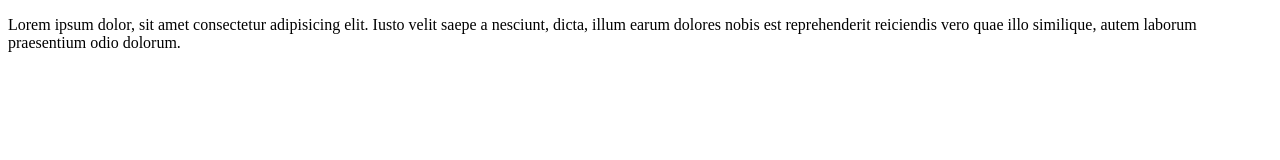
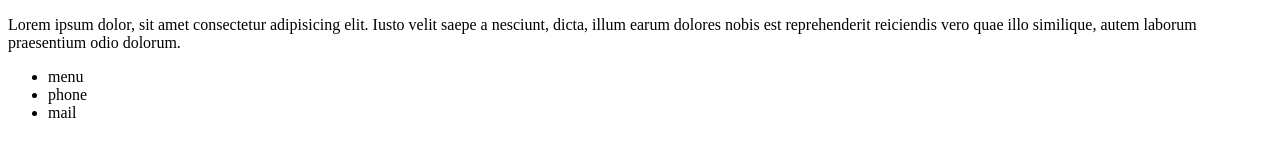
Before and after one commit to IrinaLender27/practic_demo, a plain HTML site: page css/index.html in a window 1280 px wide. Drawn offline with Linux system fonts and the light colour scheme.

Commit message:
update header

```diff
--- a/css/index.html
+++ b/css/index.html
@@ -14,6 +14,11 @@
         dolorum.
       </p>
       <a href=""></a>
+      <ul>
+        <li>menu</li>
+        <li>phone</li>
+        <li>mail</li>
+      </ul>
     </header>
   </body>
 </html>
```
